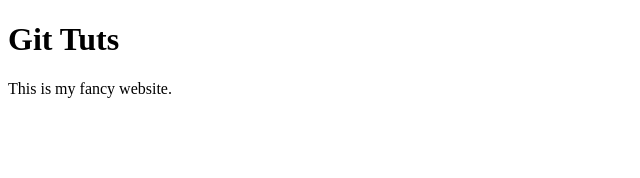
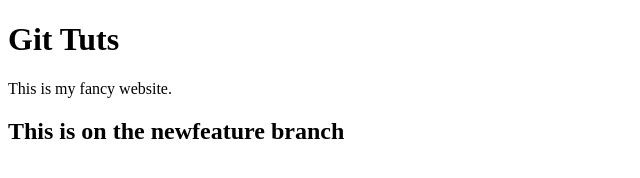
Before and after one commit to Akosua19/csd9.2, a plain HTML site: page index.html in a window 1280 px wide. Shown: the whole page, without its empty margins (0-640 px from the left). Drawn offline with Linux system fonts and the light colour scheme.

Commit message:
new feature

```diff
--- a/index.html
+++ b/index.html
@@ -11,6 +11,8 @@
 <body>
     <h1>Git Tuts</h1>
     <p> This is my fancy website.</p>
+
+    <h2>This is on the newfeature branch</h2>
 </body>
 
 </html>
```
